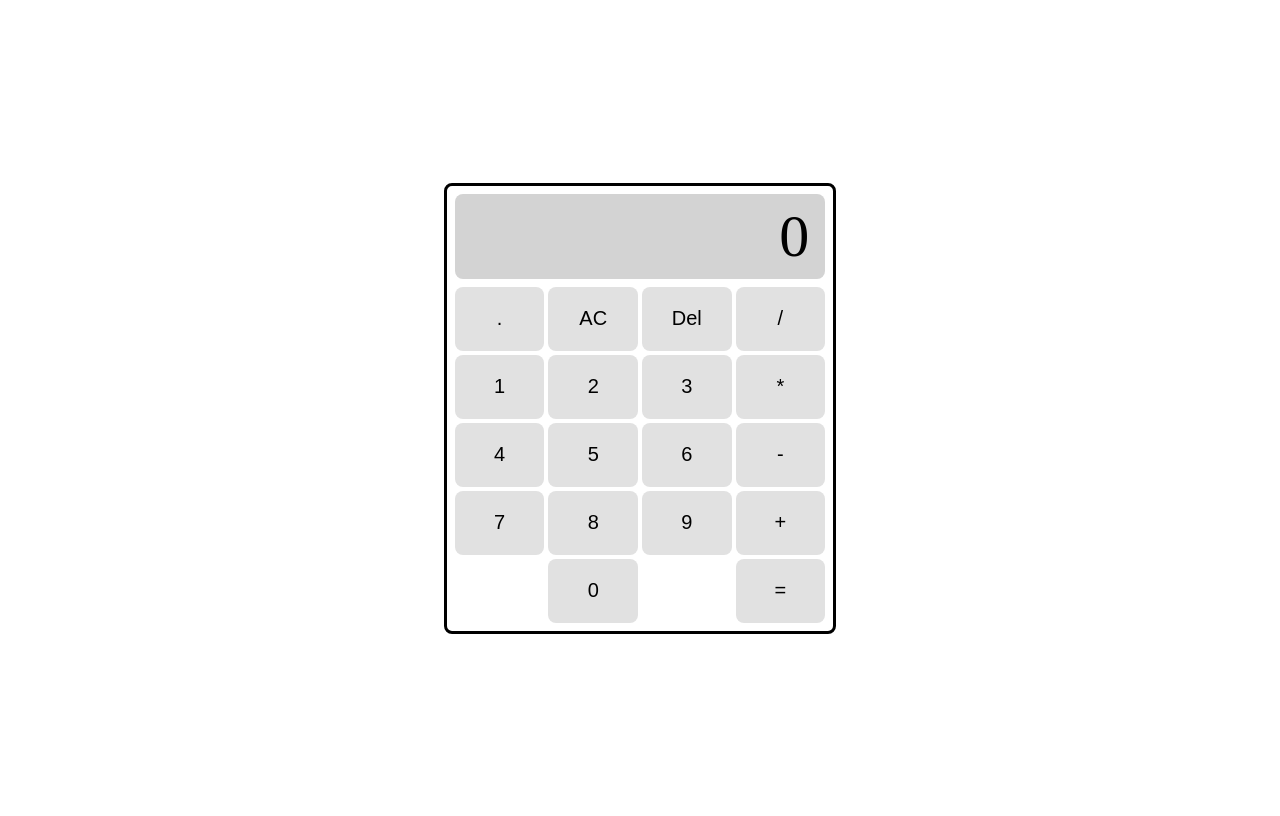
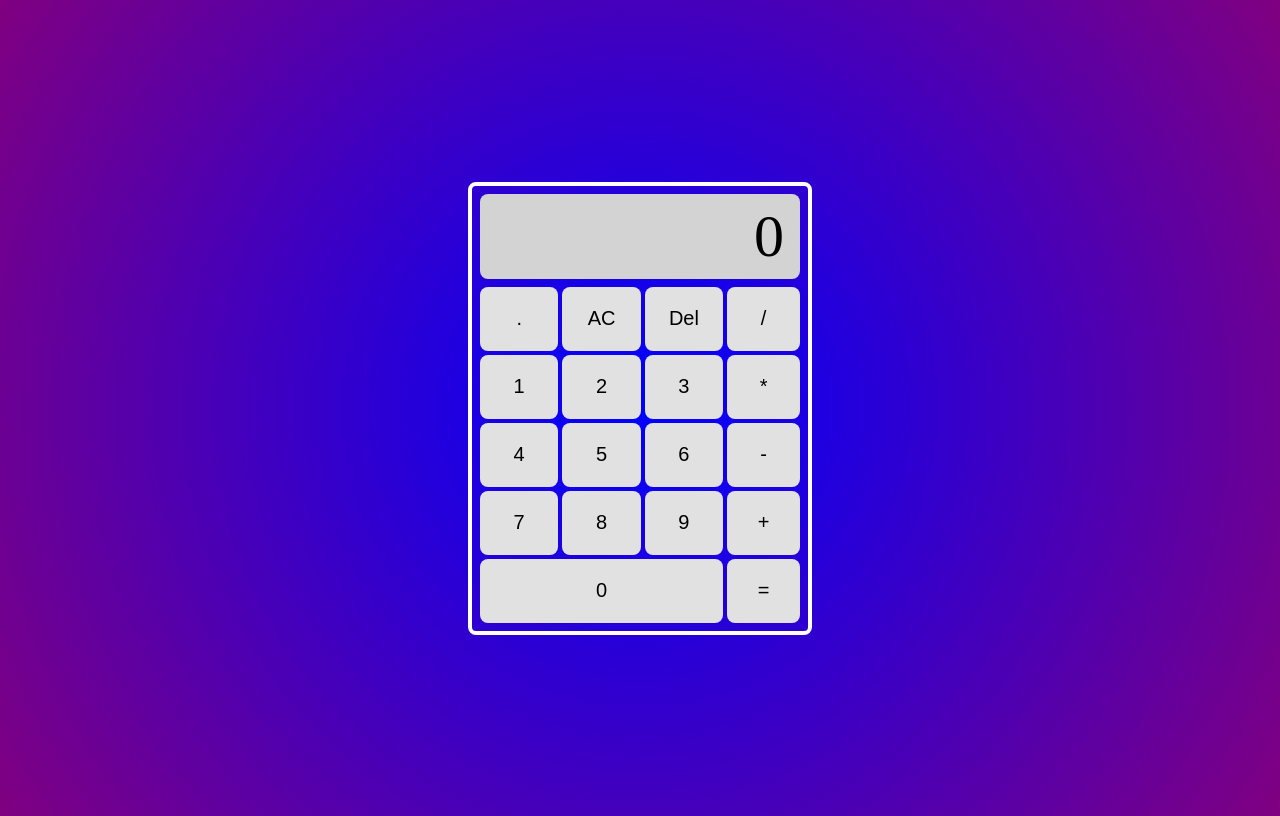
Before and after one commit to jared-masters/calculator, a plain HTML site: page index.html in a window 1280 px wide. Drawn offline with Linux system fonts and the light colour scheme.

Commit message:
fix: sizing add: gradient

```diff
--- a/style.css
+++ b/style.css
@@ -3,15 +3,18 @@ body {
     justify-content: center;
     align-items: center;
     height: 100vh;
+    background-image: radial-gradient(circle, blue, purple);
 }
 
 .calculator-container {
+    flex: 1;
     display: flex;
     flex-direction: column;
-    border: 3px solid black;
+    border: 4px solid white;
     border-radius: 8px;
     gap: 8px;
     padding: 8px;
+    max-width: 25vw;
 }
 
 .input-view {
@@ -29,6 +32,7 @@ body {
 .operator-container,
 .numbers-row {
     display: flex;
+    flex: 1;
     gap: 4px;
 }
 
@@ -41,13 +45,14 @@ body {
 }
 
 .operator-container {
+    flex: 0.3;
     flex-direction: column;
 }
 
 .button {
+    flex: 1;
     border: 0px;
     border-radius: 8px;
-    width: 7vw;
     height: 8vh;
     font-size: 20px;
     background-color: rgb(225, 225, 225);
```
